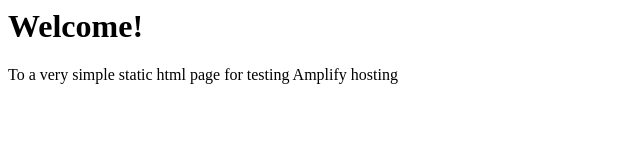
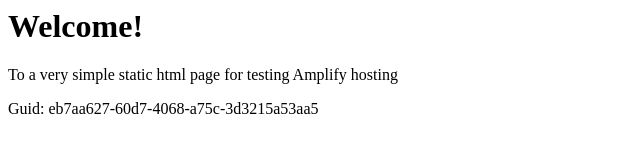
Before and after one commit to aws-aemilia-sin/Github-PR-Commit-Integration-Test-DoNotTouch-Gith-P5X5MO5I-v1-prod-ap-southeast-1, a website: page src/index.html in a window 1280 px wide. Shown: the whole page, without its empty margins (0-640 px from the left). Drawn offline with Linux system fonts and the light colour scheme.

Commit message:
commit from integ tests

```diff
--- a/src/index.html
+++ b/src/index.html
@@ -1,3 +1,5 @@
+
+
 <html lang="en">
 
 <head>
@@ -10,6 +12,6 @@
 <body>
     <h1>Welcome!</h1>
     <p>To a very simple static html page for testing Amplify hosting</p>
-</body>
+    <p>Guid: eb7aa627-60d7-4068-a75c-3d3215a53aa5</p></body>
 
 </html>
```
